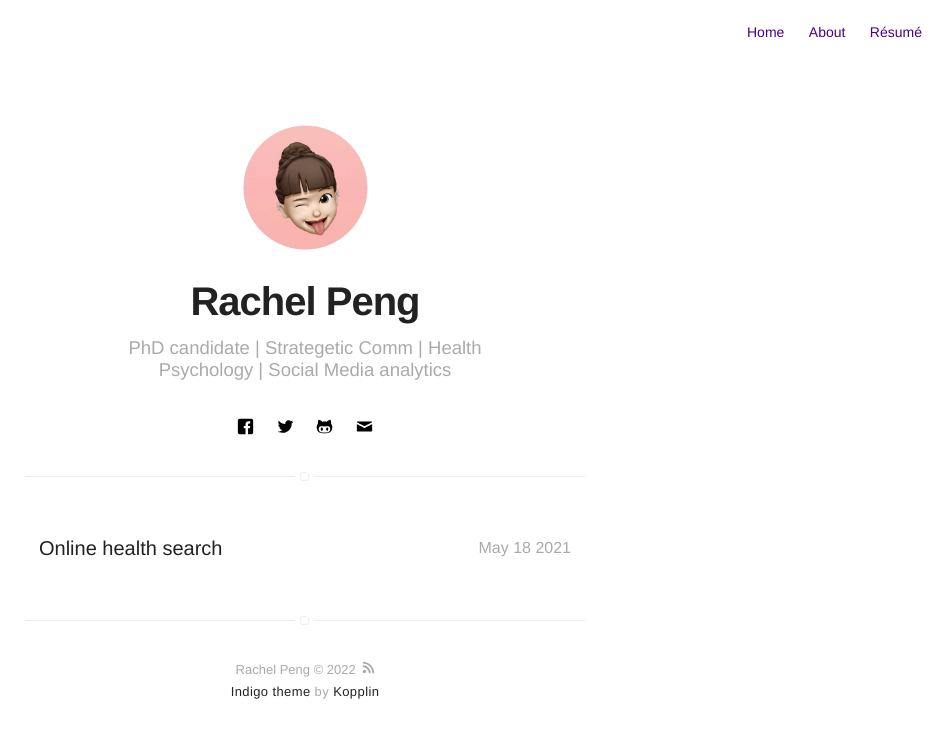
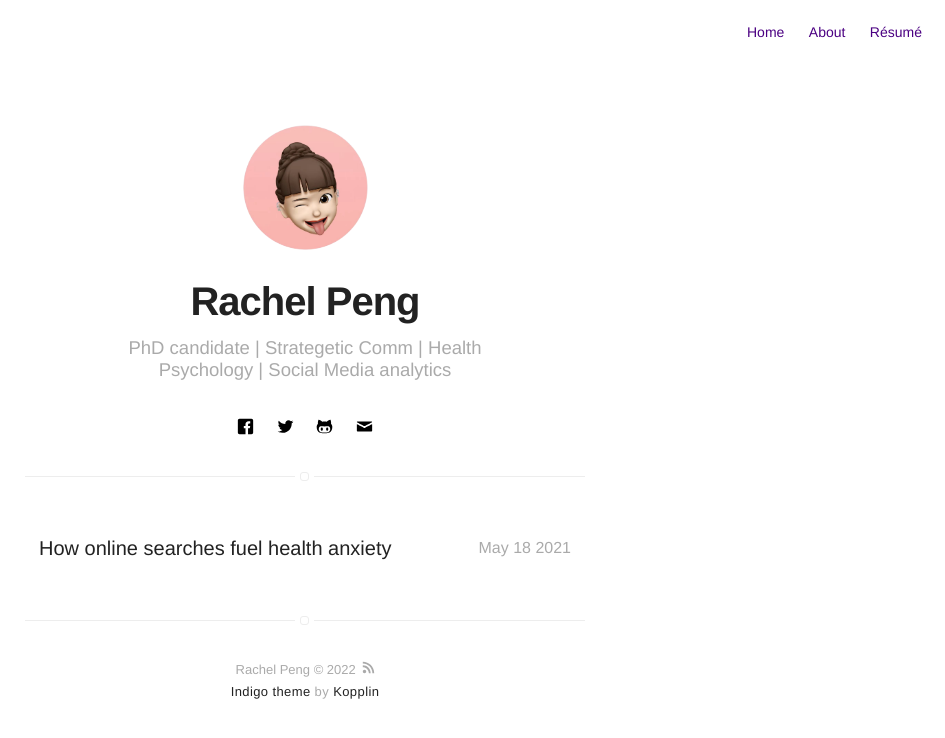
Before and after one commit to rxpeng/rxpeng, a Jekyll site: the page built from projects.html, in a window 1280 px wide. Shown: the top 738 px of the page, without its empty margins (335-1280 px from the left). Built offline with Jekyll 4.4.1, drawn with Linux system fonts in a browser that asks for light colours.

Commit message:
Update 2021-05-18-online health search.markdown

```diff
--- a/_posts/2021-05-18-online health search.markdown
+++ b/_posts/2021-05-18-online health search.markdown
@@ -1,5 +1,5 @@
 ---
-title: "Online health search"
+title: "How online searches fuel health anxiety"
 layout: post
 date: 2021-05-18 22:10
 tag: jekyll
```
